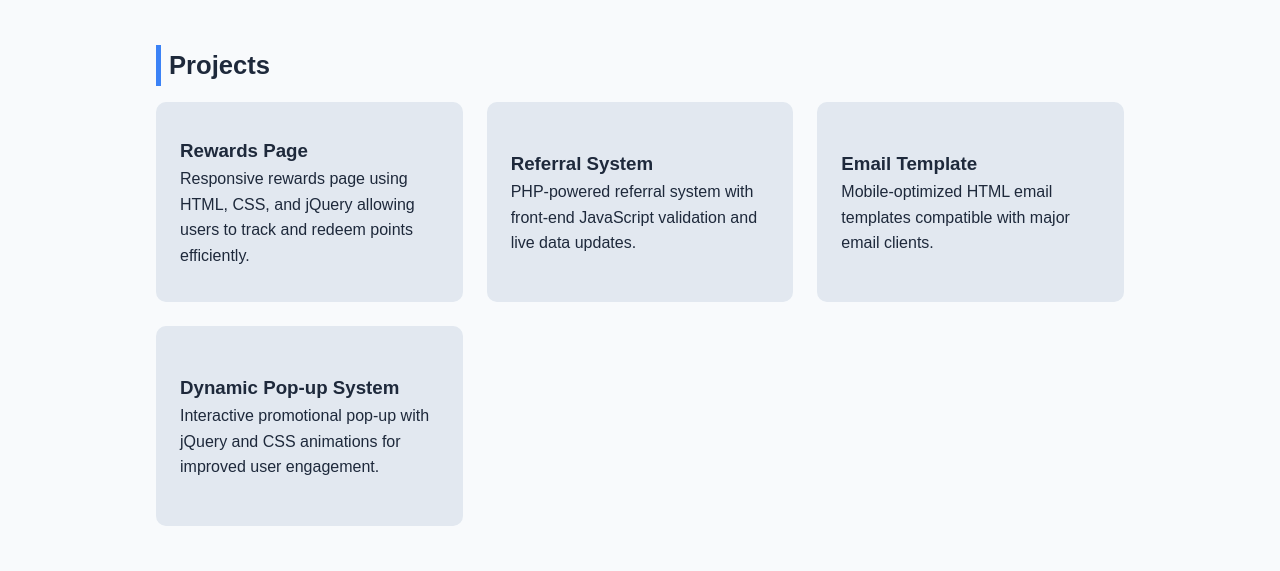
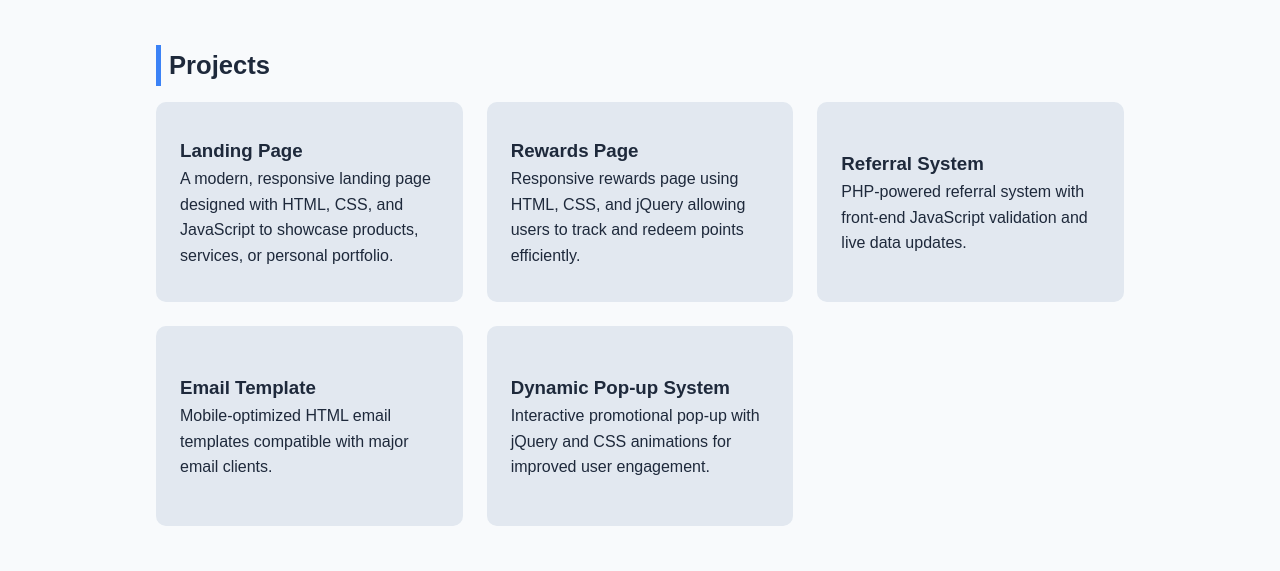
Before and after one commit to jhenor/jhenoraquino, a plain HTML site: page index.html in a window 1280 px wide. Shown: the part 1014-1585 px from the top of the page. Drawn offline with nearby package versions, Linux system fonts and the light colour scheme.

Commit message:
Update index.html

```diff
--- a/index.html
+++ b/index.html
@@ -229,6 +229,10 @@ body.dark footer a:hover { color:#2563eb; }
   <h2>Projects</h2>
   <div class="projects">
   <div class="card fade-in">
+    <h3>Landing Page</h3>
+    <p>A modern, responsive landing page designed with HTML, CSS, and JavaScript to showcase products, services, or personal portfolio.</p>
+  </div>
+  <div class="card fade-in">
     <h3>Rewards Page</h3>
     <p>Responsive rewards page using HTML, CSS, and jQuery allowing users to track and redeem points efficiently.</p>
   </div>
@@ -245,6 +249,7 @@ body.dark footer a:hover { color:#2563eb; }
     <p>Interactive promotional pop-up with jQuery and CSS animations for improved user engagement.</p>
   </div>
 </div>
+
 </section>
 
 <section id="contact" class="fade-in">
```
Lines whose indentation alone changed are shown as unchanged.
